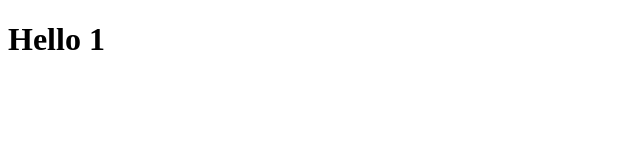
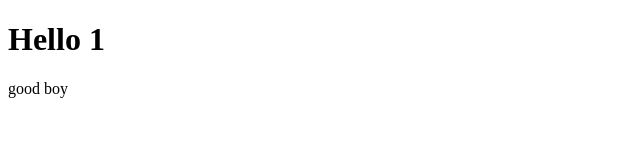
Before and after one commit to Deepak8519M/Practise-Repo, a plain HTML site: page index.html in a window 1280 px wide. Shown: the full height of the page, 0-640 px from the left. Drawn offline with Linux system fonts and the light colour scheme.

Commit message:
p tag was added

```diff
--- a/index.html
+++ b/index.html
@@ -7,5 +7,6 @@
   </head>
   <body>
     <h1>Hello 1</h1>
+    <p>good boy</p>
   </body>
 </html>
```
